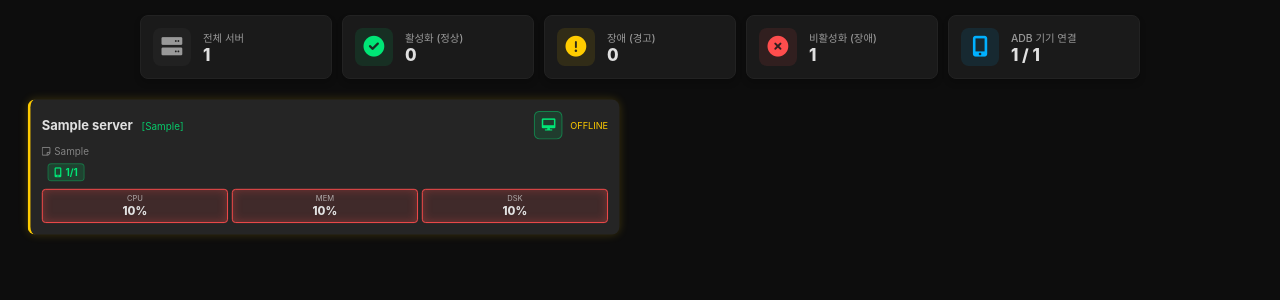
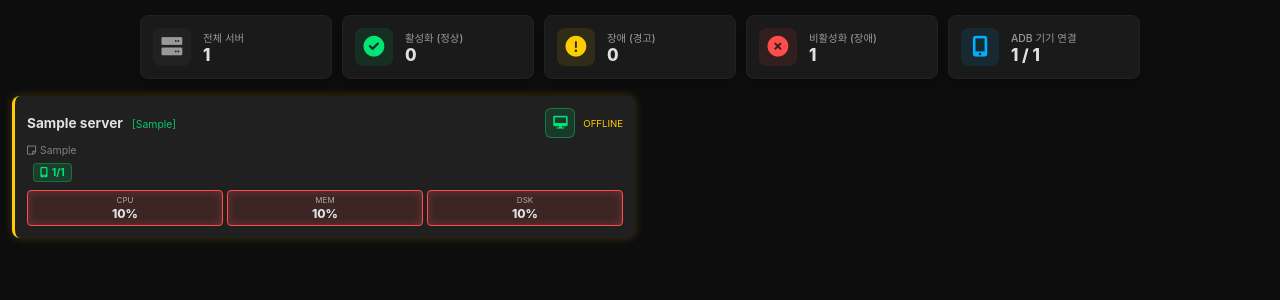
Before and after one commit to service0427/aws_qewr-monitoring-server, a FastAPI app: page / in a window 1280 px wide, while the restyled element is pressed. Shown: the part 47-347 px from the top of the page. Run offline with FastAPI, Linux system fonts and the light colour scheme; tables that the repository leaves empty hold one stand-in row (values such as "Sample post").

Commit message:
fix: change server-card active transform to inset shadow to prevent click coordinates shifting

```diff
--- a/static/style.css
+++ b/static/style.css
@@ -205,7 +205,7 @@ header {
     cursor: pointer;
     transition: transform 0.1s ease, background 0.3s ease;
 }
-.server-card:active { transform: scale(0.95); background: #252525; }
+.server-card:active { background: #202020; box-shadow: inset 0 2px 8px rgba(0,0,0,0.6); }
 
 .server-card.online { border-left-color: var(--success); }
 .server-card.warning { border-left-color: var(--warning); }
```
